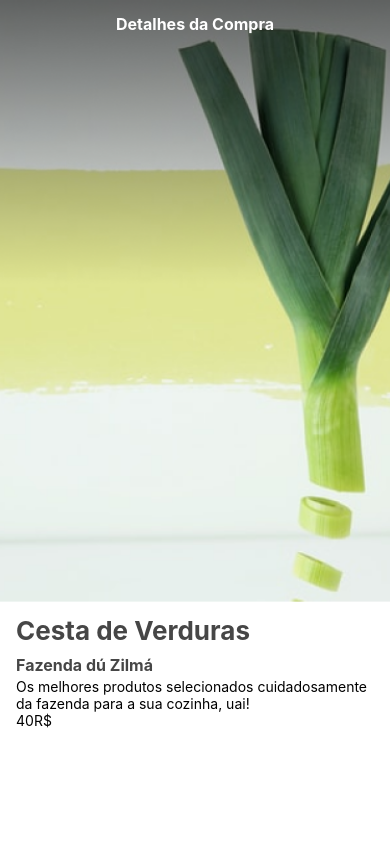
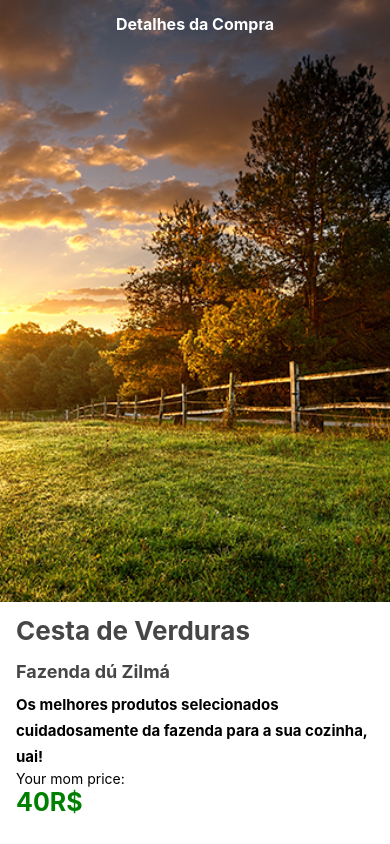
Before and after one commit to ZilmarJunio/ComprasOrgsCesta, a React Native app: screen / in a window 390 px wide. Built offline with nearby package versions, Linux system fonts and the light colour scheme.

Commit message:
mudei img
coloquei cor no preço

```diff
--- a/src/telas/cesta.js
+++ b/src/telas/cesta.js
@@ -1,7 +1,7 @@
 import React from 'react';
 import {StyleSheet, Image, Dimensions, Text, View} from 'react-native';
 
-import top from '../../assets/topo.png';
+import top from '../../assets/topoZJ.jpg';
 
 const width = Dimensions.get('screen').width;
 
@@ -13,8 +13,9 @@ export default function Cesta() {
     <View style={styles.cesta}>
         <Text style={styles.name}>Cesta de Verduras</Text>
         <Text style={styles.farmName}>Fazenda dú Zilmá</Text>
-        <Text>Os melhores produtos selecionados cuidadosamente da fazenda para a sua cozinha, uai!</Text>
-        <Text>40R$</Text>
+        <Text style={styles.description}>Os melhores produtos selecionados cuidadosamente da fazenda para a sua cozinha, uai!</Text>
+        <Text>Your mom price:</Text>
+        <Text style={styles.preco}>40R$</Text>
     </View>
 
     </>
@@ -52,9 +53,24 @@ const styles = StyleSheet.create({
 
     farmName: {
         color:"#464646",
-        fontSize: 16,
-        lineHeight: 26,
+        fontSize: 18,
+        lineHeight: 40,
         fontWeight: "bold",
+
+    },
+
+    description: {
+        color: "black",
+        fontSize: 15,
+        fontWeight: "bold",
+        lineHeight: 26
+    },
+
+    preco:{
+
+        color: "green",
+        fontSize: 25,
+        fontWeight: "bold"
 
     }
 
```
Also changed, not shown: assets/topoZJ.jpg (added).
